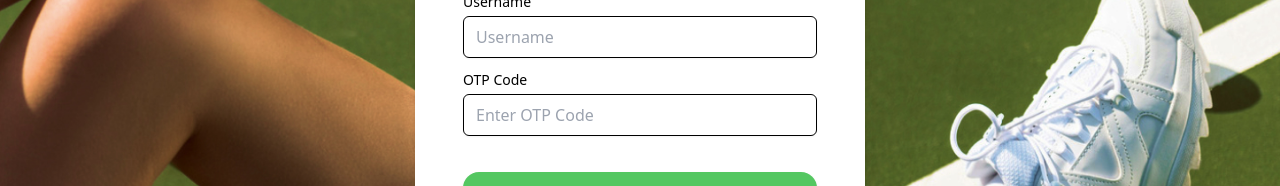
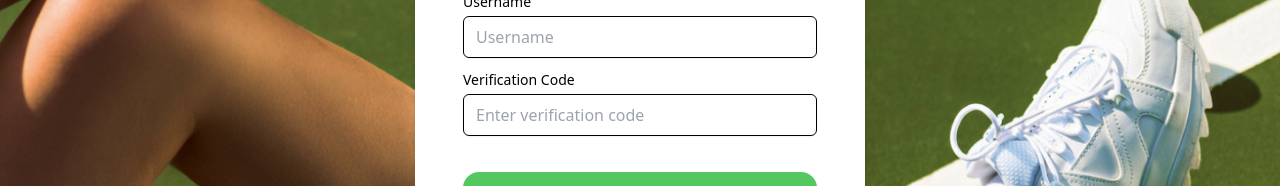
Before and after one commit to zylooooo/CS203, a React (Vite) app in the folder rally-rank-app/: page /auth/user-verify in a window 1280 px wide. Shown: the part 575-761 px from the top of the page. Built offline with nearby package versions, Linux system fonts and the light colour scheme; the HTML template or start-up script is replaced by a standard one.

Commit message:
Added alert upon successful verification

```diff
--- a/rally-rank-app/src/user/UserVerify.jsx
+++ b/rally-rank-app/src/user/UserVerify.jsx
@@ -62,12 +62,12 @@ function UserVerify() {
 
             if (response.status === 200) {
                 setVerifyError("Successfully verified!");
+                alert("Successfully verified!");
             }
 
             // Return the VerifyResponse object containing JWT and other info
             return response.data;
         } catch (error) {
-            console.log(error.status);
             const status = error.status;
 
             if (status === 404) {
@@ -100,7 +100,7 @@ function UserVerify() {
     // Handle modal form submit to resend code
     const handleResendSubmit = async (event) => {
         event.preventDefault();
-        await resendCode(resendEmail, setResendError); // Pass setResendError to update error state
+        await resendCode(resendEmail, setResendError);
     };
 
     return (
@@ -145,13 +145,13 @@ function UserVerify() {
                                     htmlFor="verificationCode"
                                     className="block text-sm font-medium text-gray-700"
                                 >
-                                    OTP Code
+                                    Verification Code
                                 </label>
                                 <input
                                     type="text"
                                     id="verificationCode"
                                     className="input"
-                                    placeholder="Enter OTP Code"
+                                    placeholder="Enter verification code"
                                     {...register("verificationCode", {
                                         required:
                                             "Verification code is required",
@@ -177,7 +177,7 @@ function UserVerify() {
                         </form>
                         <button
                             className="text-xs underline text-secondary-color-dark-green text-center pt-5 hover:text-primary-color-green"
-                            onClick={() => setModalOpen(true)} // Open modal on click
+                            onClick={() => setModalOpen(true)}
                         >
                             Resend verification code
                         </button>
```
